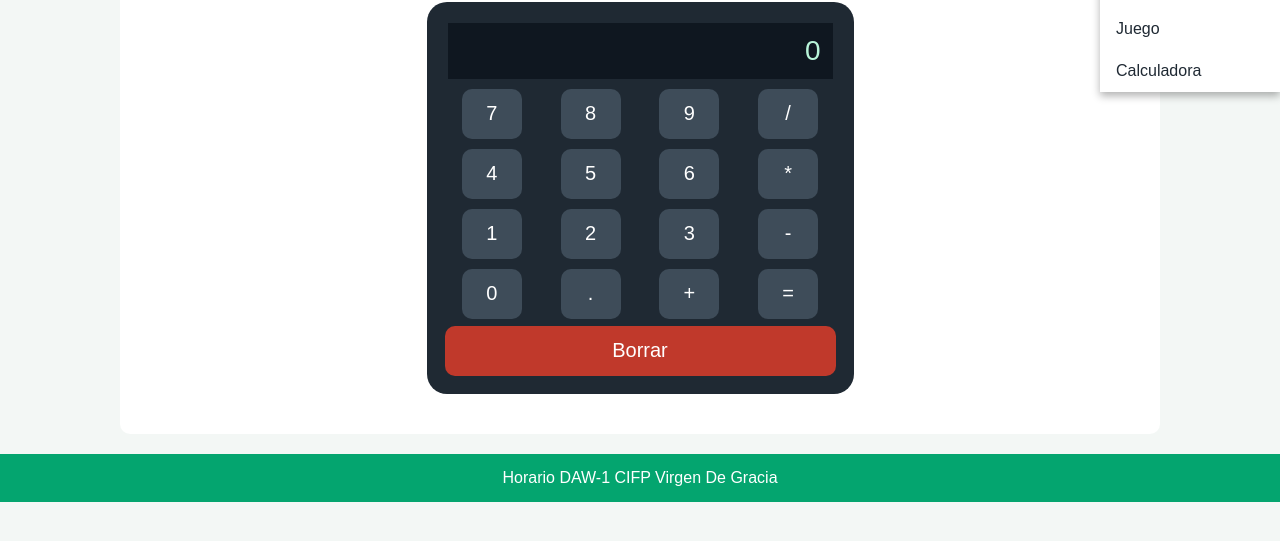
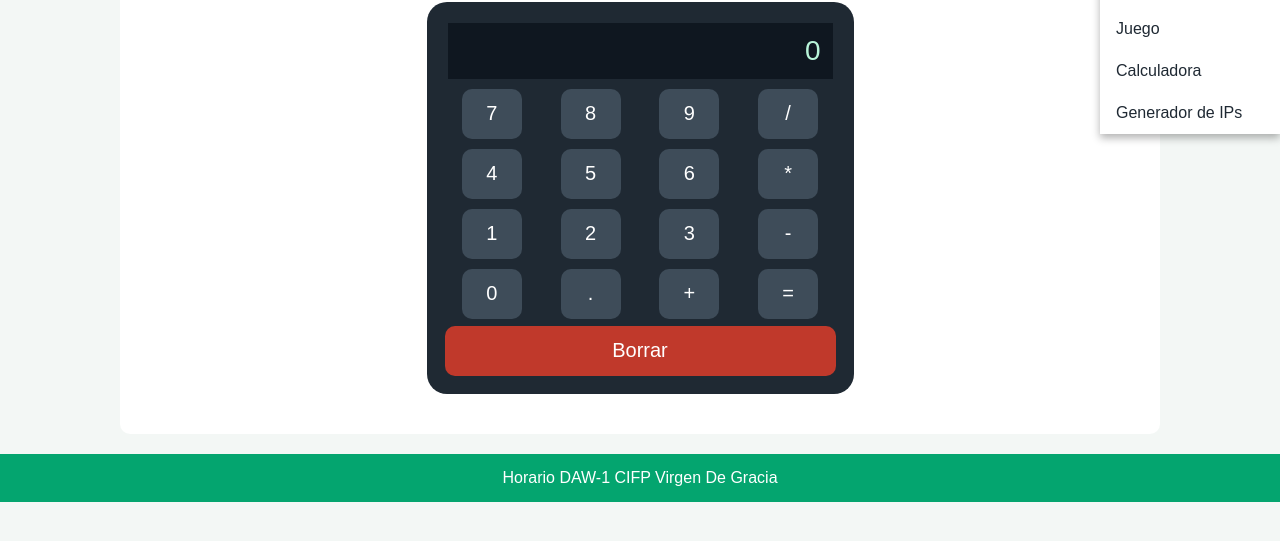
Before and after one commit to sergiomartinezruizDAW-1/LLMM-Tareas-DAW1, a plain HTML site: page HTML/calculadora.html in a window 1280 px wide. Both pictures are taken after a click on the button "Menú ▾". Shown: the part 185-726 px from the top of the page. Drawn offline with Linux system fonts and the light colour scheme.

Commit message:
Update calculadora.html

```diff
--- a/HTML/calculadora.html
+++ b/HTML/calculadora.html
@@ -23,6 +23,7 @@
                 <li><a href="Formulario.html">Tutoría</a></li>
                 <li><a href="juego.html">Juego</a></li>
                 <li><a href="calculadora.html">Calculadora</a></li>
+                <li><a href="generadorIPs.html">Generador de IPs</a></li>
             </ul>
         </nav>
     </header>
```
